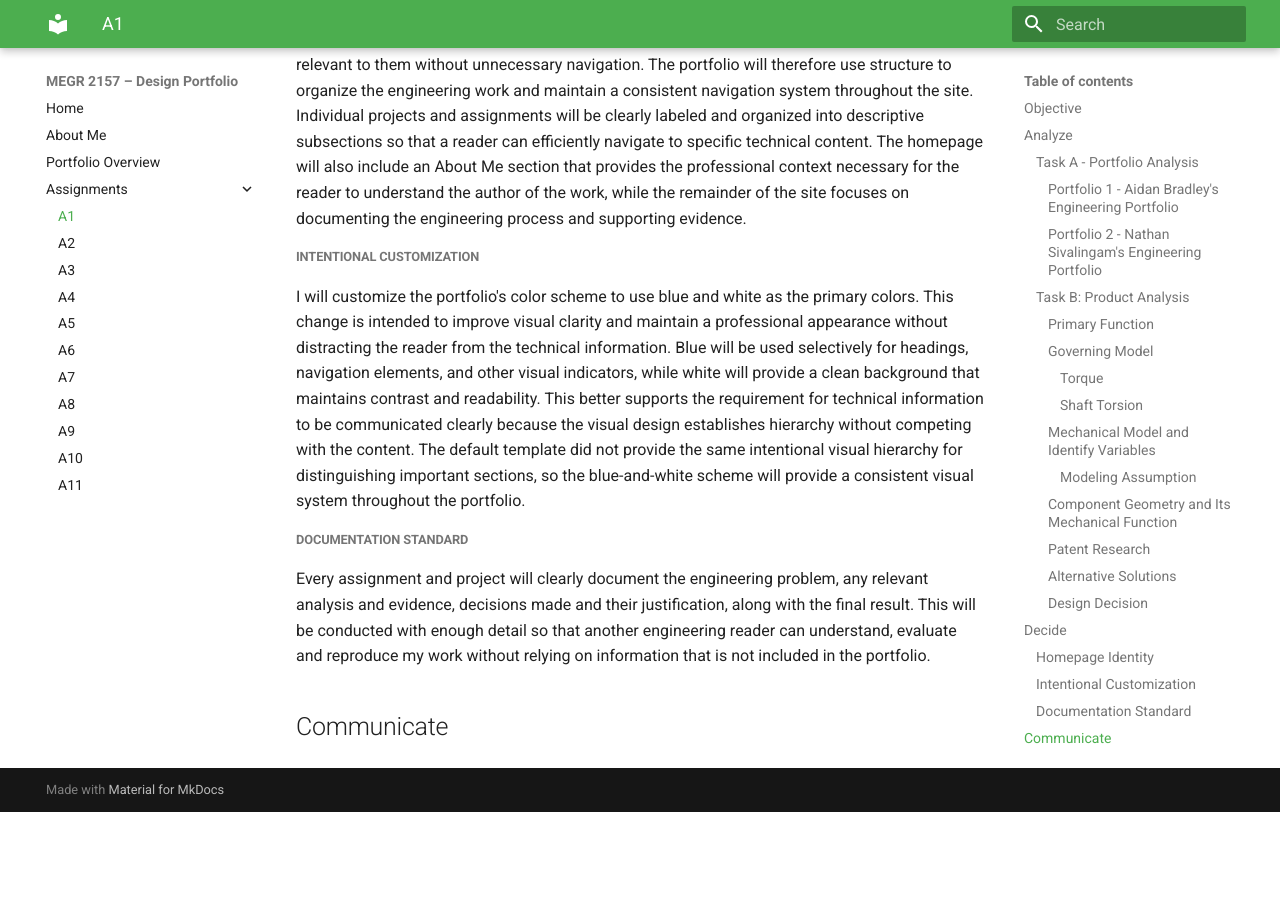
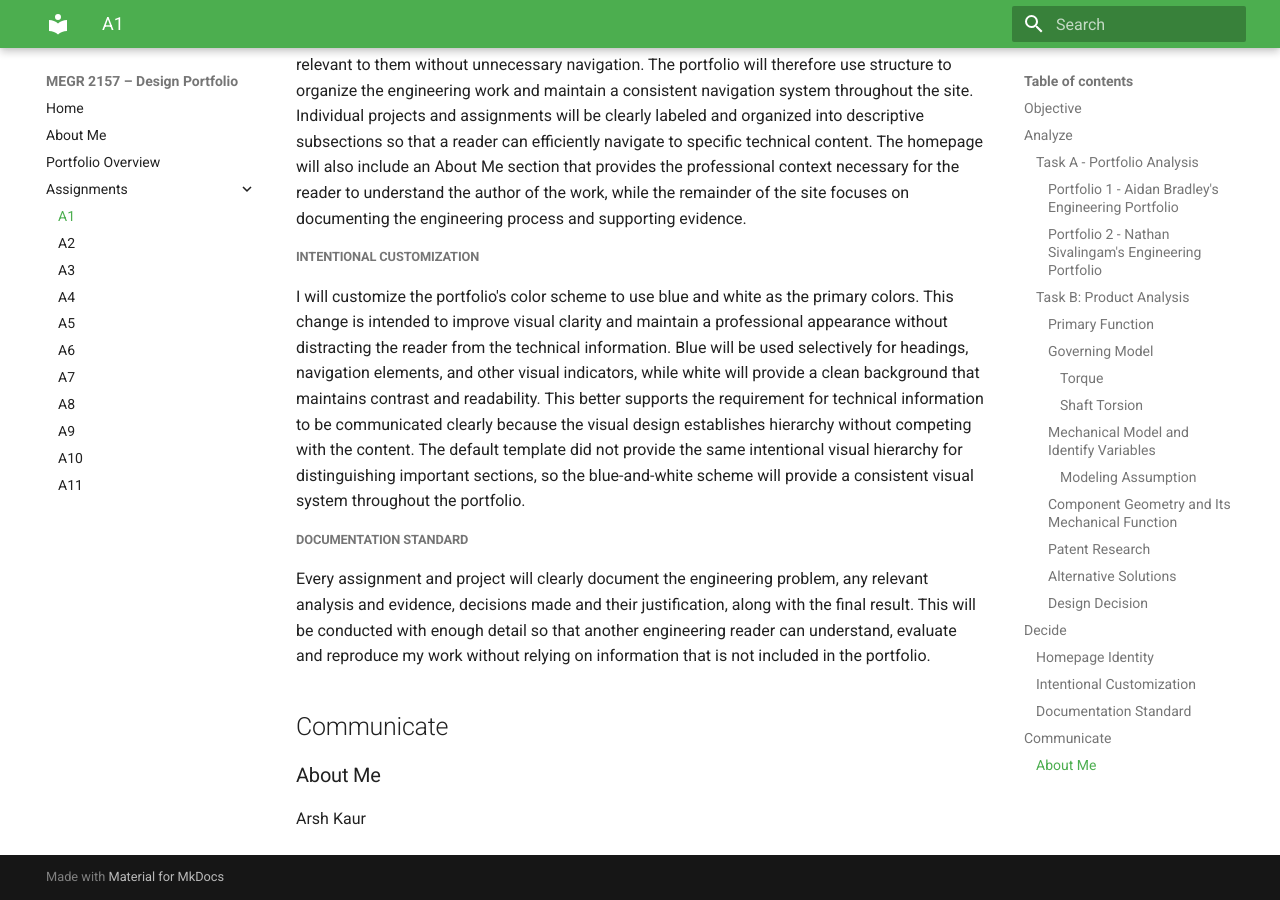
Before and after one commit to akaur-5/design-projects-portfolio, an MkDocs documentation site: the page built from docs/assignments/A01/index.md, in a window 1280 px wide and 900 px high, scrolled down 6303 px. Built offline with MkDocs 1.6.1 and Material for MkDocs 9.7.7, drawn with Linux system fonts in a browser that asks for light colours; before the commit the page ends 7115 px from its top, so only the background shows below that.

Commit message:
Add 'About Me' section to index.md
Added a section about the author, Arsh Kaur, to the documentation.

```diff
--- a/docs/assignments/A01/index.md
+++ b/docs/assignments/A01/index.md
@@ -165,3 +165,5 @@ I will customize the portfolio's color scheme to use blue and white as the prima
 Every assignment and project will clearly document the engineering problem, any relevant analysis and evidence, decisions made and their justification, along with the final result. This will be conducted with enough detail so that another engineering reader can understand, evaluate and reproduce my work without relying on information that is not included in the portfolio.
 
 ## Communicate
+### About Me
+Arsh Kaur
```
